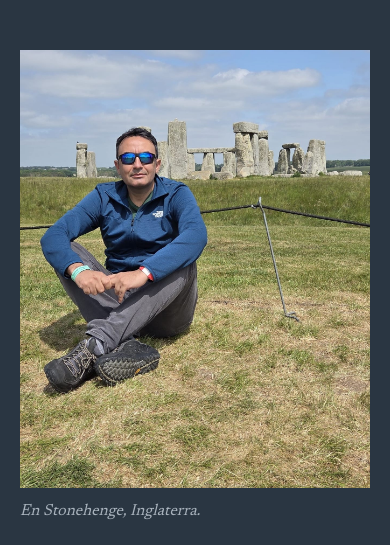
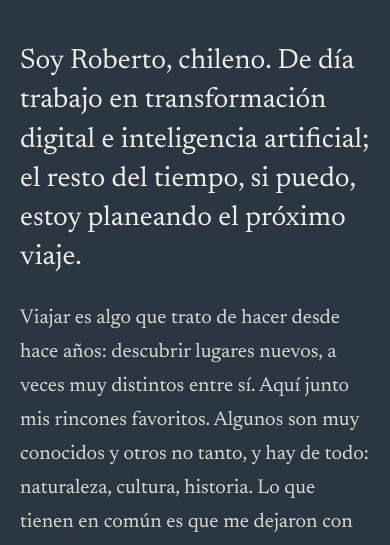
Before and after one commit to rsanhueza81/blog-viajes, an Astro site: page /sobre-mi in a window 390 px wide. Shown: the part 254-799 px from the top of the page. Built offline with nearby package versions, Linux system fonts and the light colour scheme; Astro itself is replaced by a stand-in of ours; a web font is replaced by a local one.

Commit message:
Quita la foto de Sobre mí mientras Roberto elige otra
Co-Authored-By: Claude Fable 5.2 <noreply@anthropic.com>
Claude-Session: https://claude.ai/code/session_01PFJ1RGq5xtN9f5C68CHQ87

```diff
--- a/src/pages/sobre-mi.astro
+++ b/src/pages/sobre-mi.astro
@@ -1,11 +1,11 @@
 ---
-import { Image } from 'astro:assets';
 import Base from '../layouts/Base.astro';
-import foto from '../assets/roberto.jpg';
 import { imagenCompartir } from '../lib/compartir';
+import { rinconesPublicados } from '../lib/datos';
 
-const og = await imagenCompartir(foto, 'top');
-import { SITIO } from '../config';
+// Sin retrato por ahora: al compartir se usa la portada del rincón más reciente, como en la portada.
+const rincones = await rinconesPublicados();
+const og = rincones[0] ? await imagenCompartir(rincones[0].rincon.data.portada) : undefined;
 ---
 
 <Base imagen={og} titulo="Sobre mí" descripcion="Soy Roberto, chileno. Aquí junto los rincones a los que volvería.">
@@ -30,10 +30,6 @@ import { SITIO } from '../config';
         Obviamente me ayudó, y lo cuento porque sin esa ayuda este sitio seguiría siendo una idea.
       </p>
     </div>
-    <figure class="retrato">
-      <Image src={foto} alt="Roberto sentado en el pasto, con Stonehenge de fondo" widths={[400, 700, 1000]} sizes="(max-width: 56rem) 100vw, 26rem" />
-      <figcaption>En Stonehenge, Inglaterra.</figcaption>
-    </figure>
     </div>
   </div>
 </Base>
@@ -44,34 +40,4 @@ import { SITIO } from '../config';
     font-size: clamp(2.75rem, 7vw, 6.5rem);
     line-height: 0.92;
   }
-  .sobre {
-    display: grid;
-    grid-template-columns: minmax(0, var(--ancho-texto)) minmax(0, 26rem);
-    gap: 4rem;
-    align-items: start;
-  }
-  .retrato {
-    margin: 0.5rem 0 0;
-  }
-  .retrato img {
-    width: 100%;
-    background: var(--fondo-2);
-  }
-  .retrato figcaption {
-    margin-top: 0.625rem;
-    font-family: var(--lectura);
-    font-style: italic;
-    font-size: 1rem;
-    color: var(--texto-suave);
-  }
-  @media (max-width: 56rem) {
-    .sobre {
-      grid-template-columns: 1fr;
-      gap: 2.5rem;
-    }
-    .retrato {
-      order: -1;
-      max-width: 24rem;
-    }
-  }
 </style>
```
Also changed, not shown: src/assets/roberto.jpg (deleted).
